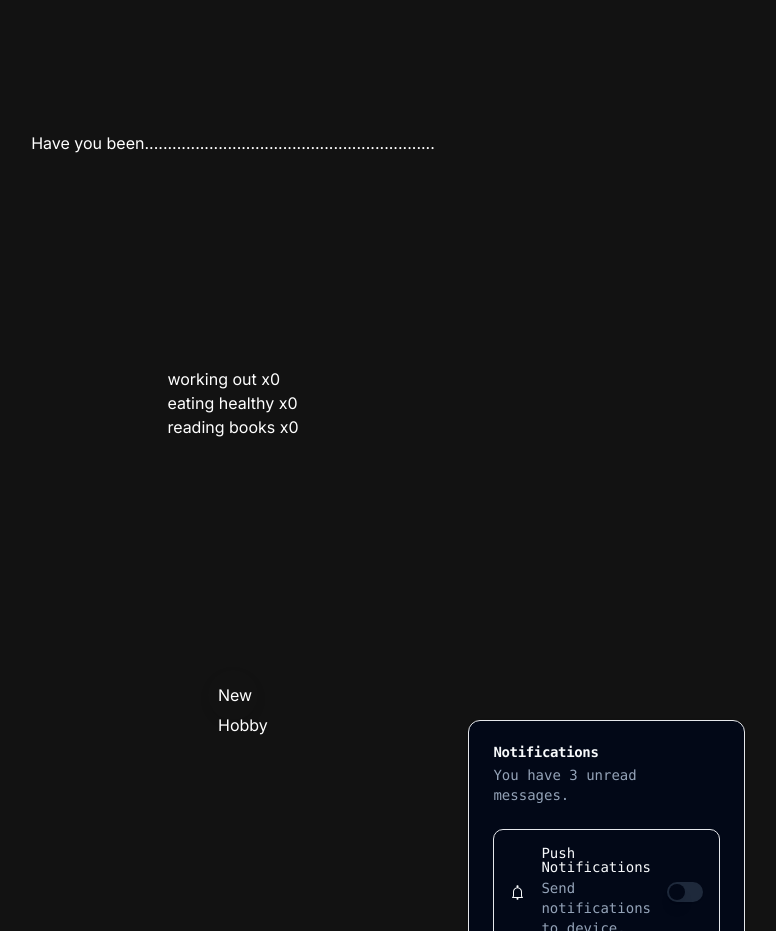
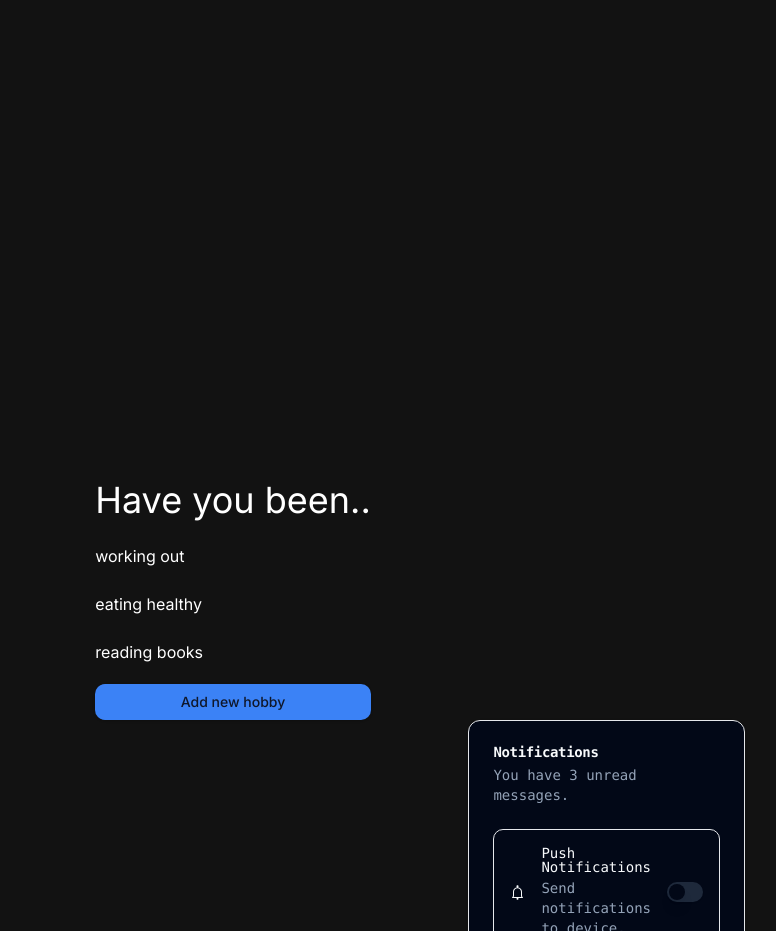
Before and after one commit to abeeto/BCHacks2024, a Next.js app in the folder space-journal/: page / in a window 1280 px wide. Shown: the part 880-1811 px from the top of the page, without its empty margins (407-1183 px from the left). Built offline with nearby package versions, Linux system fonts and the light colour scheme.

Commit message:
This is sick

```diff
--- a/space-journal/src/app/hobby.tsx
+++ b/space-journal/src/app/hobby.tsx
@@ -1,6 +1,7 @@
 'use client'
 import React, { useState } from 'react';
-
+import { Card,CardHeader, CardDescription } from '@/components/ui/card';
+import { Button } from '@/components/ui/button';
 const pageStyles = {
     height: '100vh',
     width: '100vw',
@@ -44,17 +45,14 @@ const HobbyTracker = () => {
   return (
     <div className="flex min-h-screen flex-col items-center justify-between flex .h-screen">
       <div id="hobby" className="align-top"></div>
-      <p className ="align-top">Have you been...............................................................</p>
-      <ul>
-        {hobbies.map((hobby, index) => (
-          <li key={index}>
-            {hobby.name} x{hobby.count}
-          </li>
-        ))}
-      </ul>
-      <button onClick={addNewHobby} style={buttonStyles}>
-        New Hobby
-      </button>
+      <div className='flex flex-col'>
+        <div className ="text-4xl">Have you been..</div>
+          {hobbies.map((hobby, index) => (
+            <div key={index} className='text-m mt-6'>{hobby.name}</div>
+          ))}
+          <Button onClick={addNewHobby} className="mt-5">Add new hobby</Button>
+      </div>
+
     </div>
   );
 };
```
